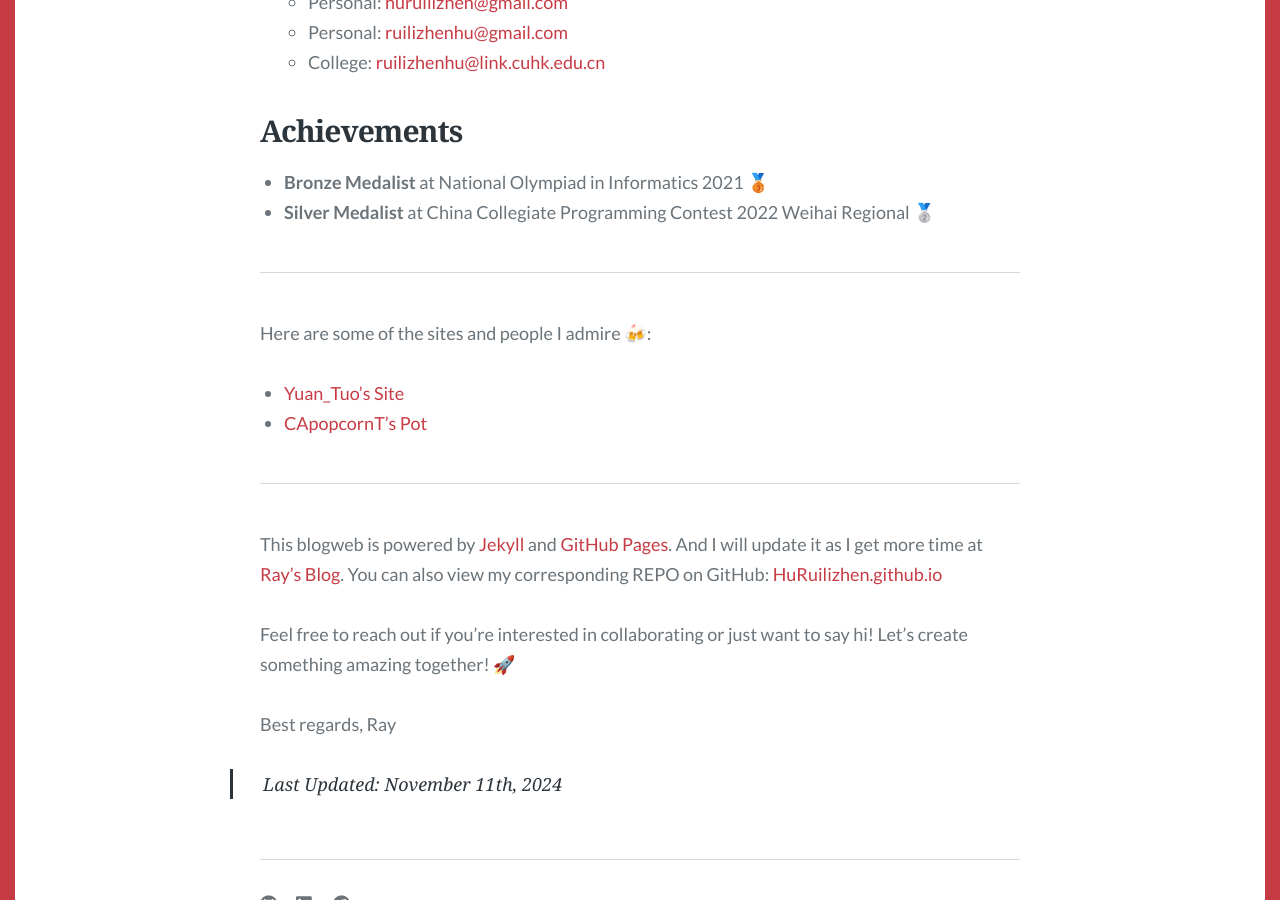
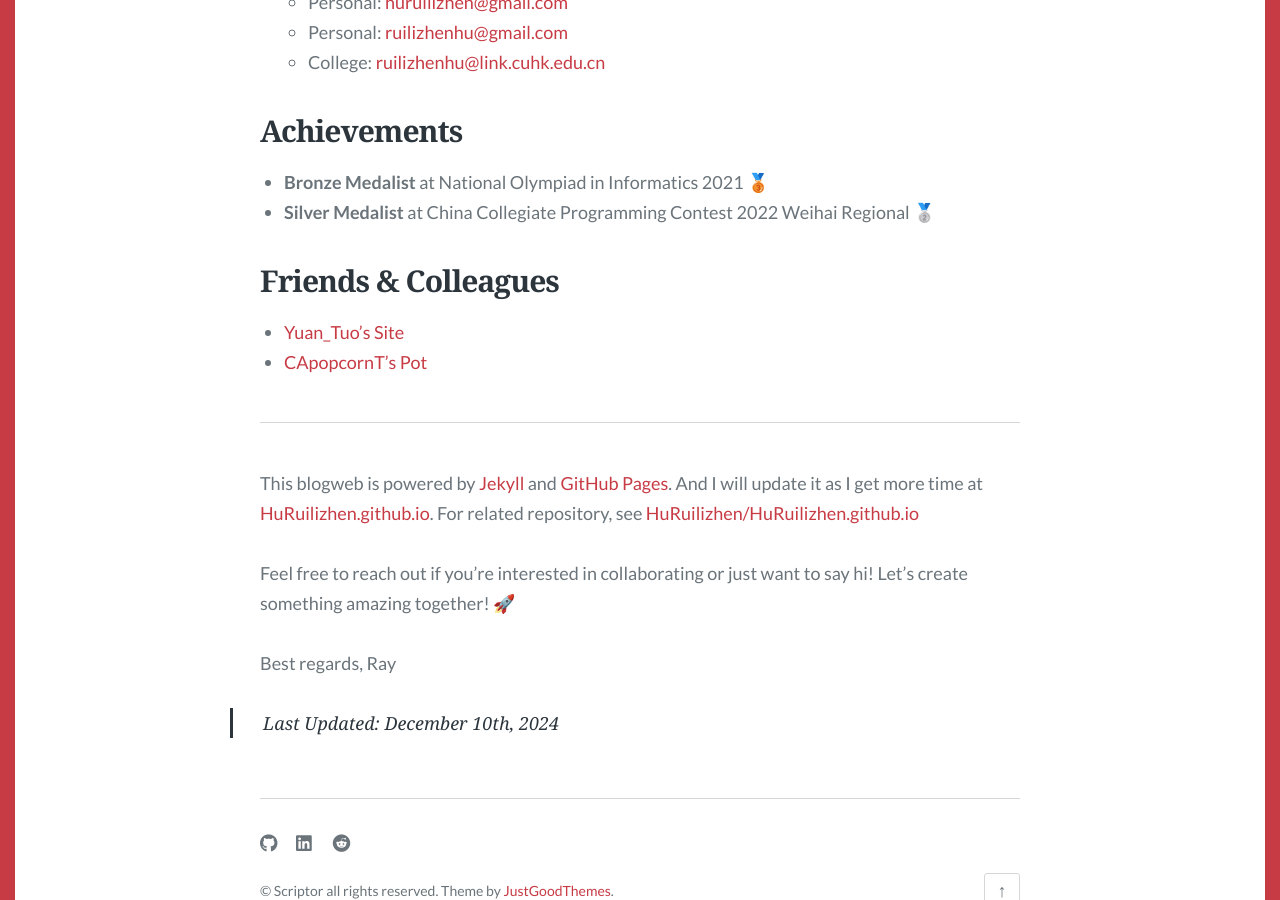
Before and after one commit to HuRuilizhen/HuRuilizhen.github.io, a Jekyll site: the page built from about.md, in a window 1280 px wide and 900 px high, scrolled down 2327 px. Built offline with Jekyll 4.4.1, drawn with Linux system fonts in a browser that asks for light colours; some web fonts are replaced.

Commit message:
[adjust]

```diff
--- a/about.md
+++ b/about.md
@@ -42,19 +42,17 @@ Connect with me if you're interested in collaboration or just want to say hi!
 - **Bronze Medalist** at National Olympiad in Informatics 2021 🥉
 - **Silver Medalist** at China Collegiate Programming Contest 2022 Weihai Regional 🥈
 
----
-
-Here are some of the sites and people I admire 🍻:
+## Friends & Colleagues
 
 - [Yuan_Tuo's Site](http://imwcr.cn)
 - [CApopcornT's Pot](https://fried-jimihua.github.io)
 
 ---
 
-This blogweb is powered by [Jekyll](https://jekyllrb.com/) and [GitHub Pages](https://pages.github.com/). And I will update it as I get more time at [Ray's Blog](https://huruilizhen.github.io). You can also view my corresponding REPO on GitHub: [HuRuilizhen.github.io](https://github.com/HuRuilizhen/HuRuilizhen.github.io)
+This blogweb is powered by [Jekyll](https://jekyllrb.com/) and [GitHub Pages](https://pages.github.com/). And I will update it as I get more time at [HuRuilizhen.github.io](https://huruilizhen.github.io). For related repository, see [HuRuilizhen/HuRuilizhen.github.io](https://github.com/HuRuilizhen/HuRuilizhen.github.io)
 
 Feel free to reach out if you're interested in collaborating or just want to say hi! Let's create something amazing together! 🚀
 
 Best regards, Ray
 
-> *Last Updated: November 11th, 2024*
+> *Last Updated: December 10th, 2024*
```
